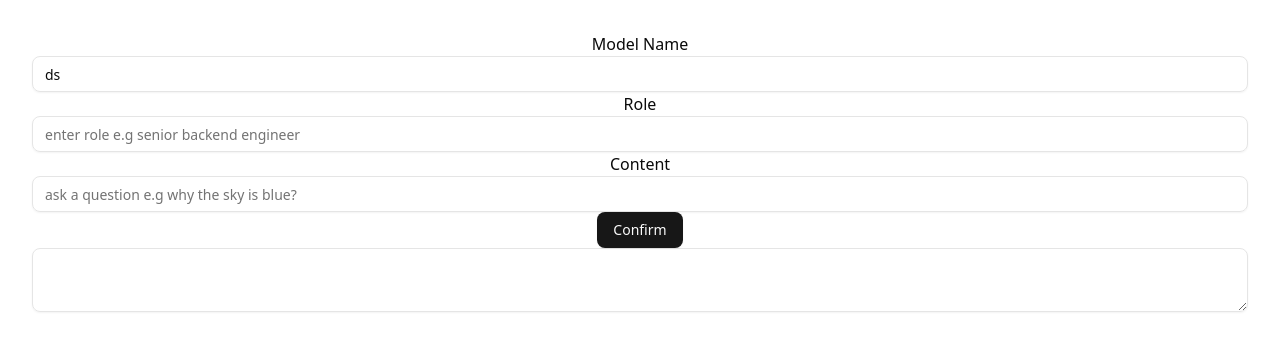
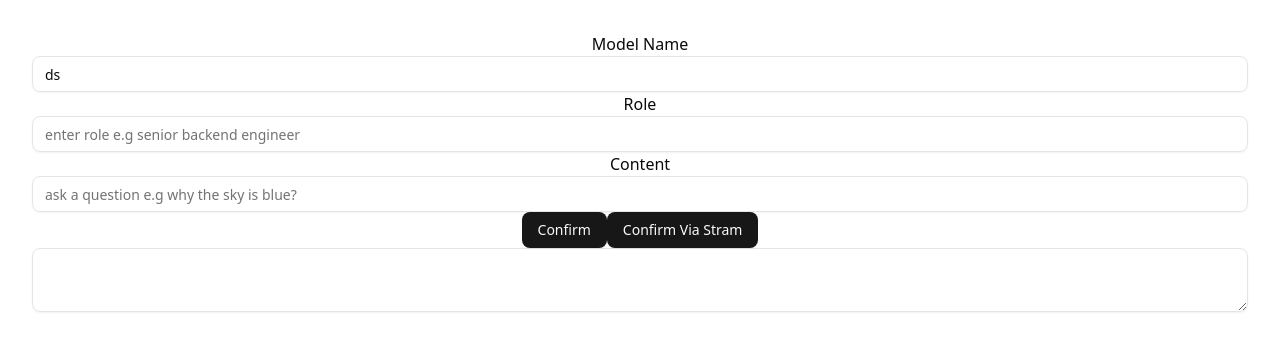
Before and after one commit to shahinrahimi/gochatai, a React (Vite) app in the folder frontend/: page / in a window 1280 px wide. Shown: the top 350 px of the page. Built offline with nearby package versions, Linux system fonts and the light colour scheme.

Commit message:
feat-stream-enabled-frontend

```diff
--- a/frontend/src/App.tsx
+++ b/frontend/src/App.tsx
@@ -9,7 +9,47 @@ function App() {
   const [role, setRole] = React.useState<string>("")
   const [content, setContent] = React.useState<string>("")
   const [reply, setReply] = React.useState<string>("")
+  const fetchStream = async () => {
+    const url = "http://localhost:3000/generatestream"
+    const res = await fetch(url, {
+      method: "POST",
+      headers: {
+        "Content-Type": "application/json",
+      },
+      body: JSON.stringify({
+        model: model,
+        prompt: content
+      })
+    });
+    const reader = res.body?.getReader();
+    if (!reader){
+      return
+    }
+    const decoder = new TextDecoder()
+    let done = false
+    //let text = ''
+    while (!done) {
+      const { value, done: doneReading } = await reader.read();
+      if (doneReading) break
+      const chunk = decoder.decode(value, { stream: true })
+    // Process line-seprated JONS responses
+      const jsonObjects = chunk.trim().split("\n")
+      jsonObjects.forEach(element => {
+        try {
+          const data = JSON.parse(element);
+          if (data.response) {
+            setReply(prev => prev + data.response)
+          }
+        } catch (error) {
+          console.log("JSON parsing error: ", error)
+        }
 
+      });
+      //text += decoder.decode(value, { stream: true })
+      //console.log(text)
+      //setReply((prev) => prev + text)
+    }
+  }
   const fetchResponse = () => {
     const url = "http://localhost:3000/generate"
     fetch(url, {
@@ -56,6 +96,7 @@ function App() {
     />
 
     <Button onClick={fetchResponse}>Confirm</Button>
+    <Button onClick={fetchStream}>Confirm Via Stram</Button>
     <Textarea
       readOnly={true}
       value={reply}
```
